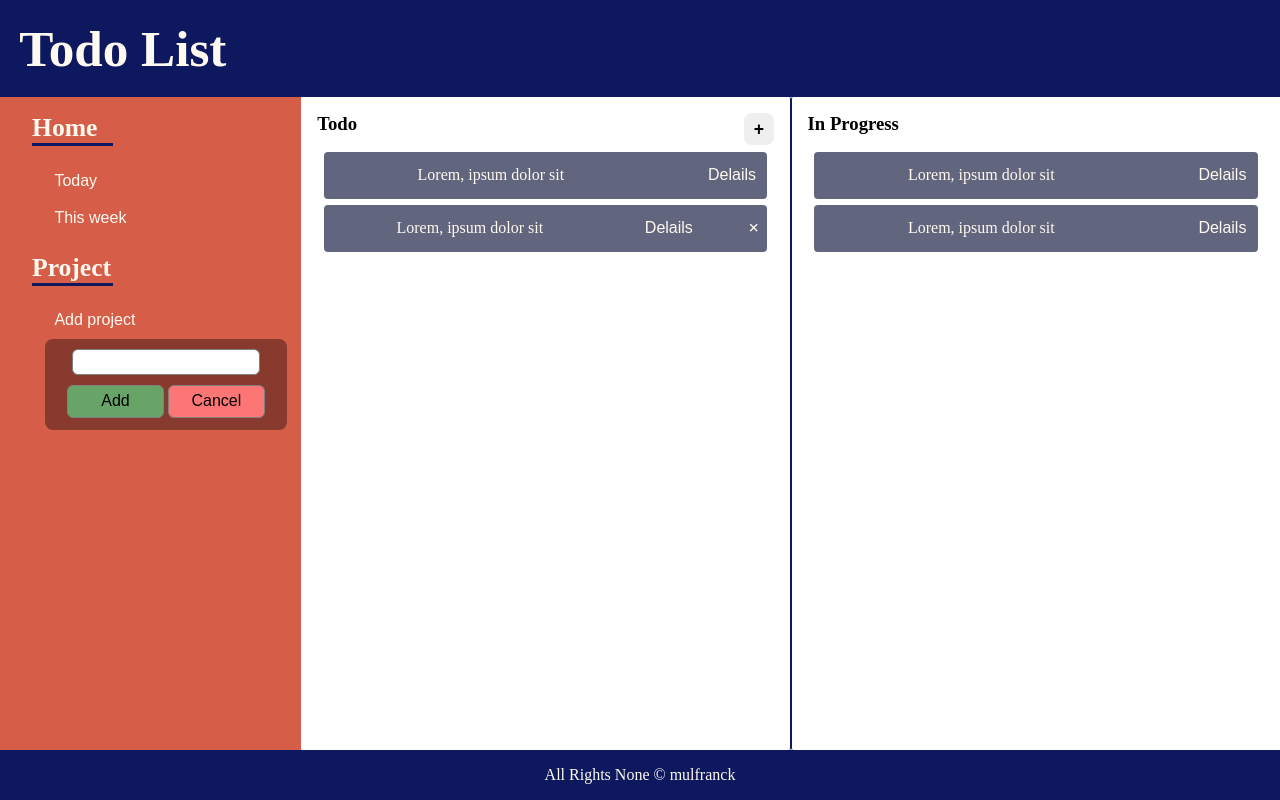
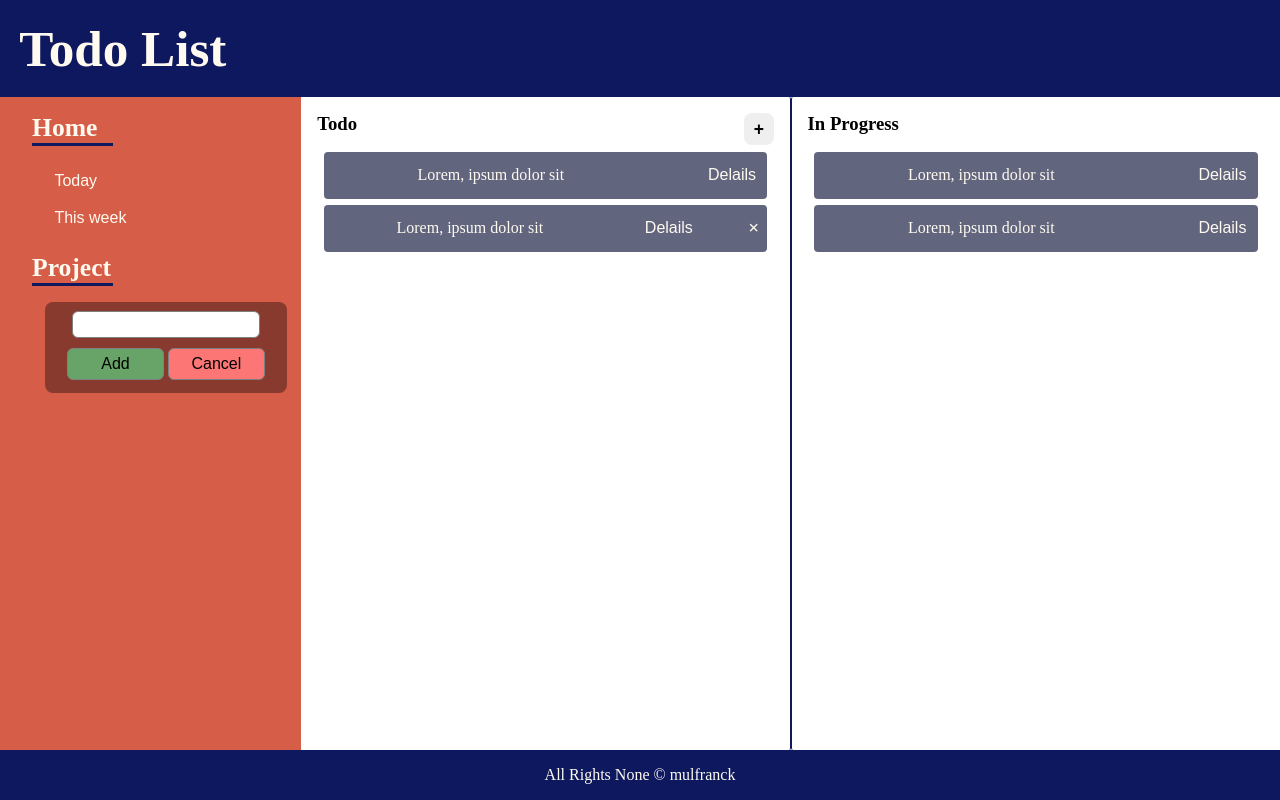
Before and after one commit to mulfranck/todo-app, a website built with webpack: page dist/index.html in a window 1280 px wide. Both pictures are taken after a click on the button "Add project". Built offline with nearby package versions, Linux system fonts and the light colour scheme.

Commit message:
Implement data structure and toggle project form adder

```diff
--- a/src/index.js
+++ b/src/index.js
@@ -1,18 +1,38 @@
-const todos = {
-    today : {
-        list : [
-            {
-                title: 'go sport',
-                dueDate: '05/06/456'
-            },
-            {
-                title: 'justifying one',
-                dueDate: '08-99-22'
-            }
-        ],
-        size : 2
-    },
-};
+const projectFactory = (projectName) => {
+    const _name = projectName;
+    const _len = 0;
+    const _list = {};
+
+    // METHOD
+
+    function addInProj(task) {
+        _list[task.id] = task;
+        _len++;
+    }
+
+    function rmTask(task) {
+        return "still thinking"
+    }
+
+    function show(whatProps) {
+        if (whatProps === 'list') {
+            return _list;
+        } else if (whatProps === 'size'){
+            return _len;
+        }
+
+        return _pName;
+    }
+
+    function showAll() {
+        return `Project is ${_pName.toUpperCase()}\n has ${_len} `
+    }
+    return {addInProj, rmTask, show, showAll}
+}
+
+const todoAdderProto = () => {
+    return
+}
 const todoList = [];
 
 const cte = (tag, cls) => {
@@ -54,10 +74,19 @@ const createTodoContainer = ({title, checked, id}) => {
 
 const $adderBtn = document.querySelector('#adder');
 const $adderModal = document.querySelector('#t-adder');
-const $form = document.forms[0];
+const $todoForm = document.forms[1];
 
 const $todoListHolder = document.getElementById('t-list');
 const $deleteBtn = document.getElementById('t-delete');
+const $projectAdderBtn = document.getElementById('add-project');
+const $projectAdderForm = document.getElementById('project-adder-form');
+
+
+$projectAdderBtn.addEventListener('click', () => {
+    $projectAdderBtn.classList.toggle('hide');
+    $projectAdderForm.classList.toggle('hide');
+})
+
 
 
 
@@ -100,6 +129,13 @@ const deleteTodo = (todoId, domEl) => {
 const renderTodo = (todo) => {
     addChild($todoListHolder, createTodoContainer(todo))
 }
+// const setStorage = (project, todoItem) => {
+//     project.
+//     const jsonIt = JSON.stringify(todoItem);
+
+//     sessionStorage.setItem(project)
+// }
+
 
 
 $adderBtn.addEventListener('click', () => {
@@ -108,11 +144,11 @@ $adderBtn.addEventListener('click', () => {
     $adderBtn.disabled = true; //mk the addBtn unclickable
 })
 
-$form.addEventListener('submit', e => {
+$todoForm.addEventListener('submit', e => {
     e.preventDefault();
-        const title = ($form.elements[0]);
-        const dueDate = $form.elements[1];
-        const priority = $form.elements[2];
+        const title = ($todoForm.elements[0]);
+        const dueDate = $todoForm.elements[1];
+        const priority = $todoForm.elements[2];
 
         if (e.submitter.textContent === 'Add') {
             // submit only if the submitter is the add btn
```
Also changed, not shown: dist/index.html, dist/style.css.
